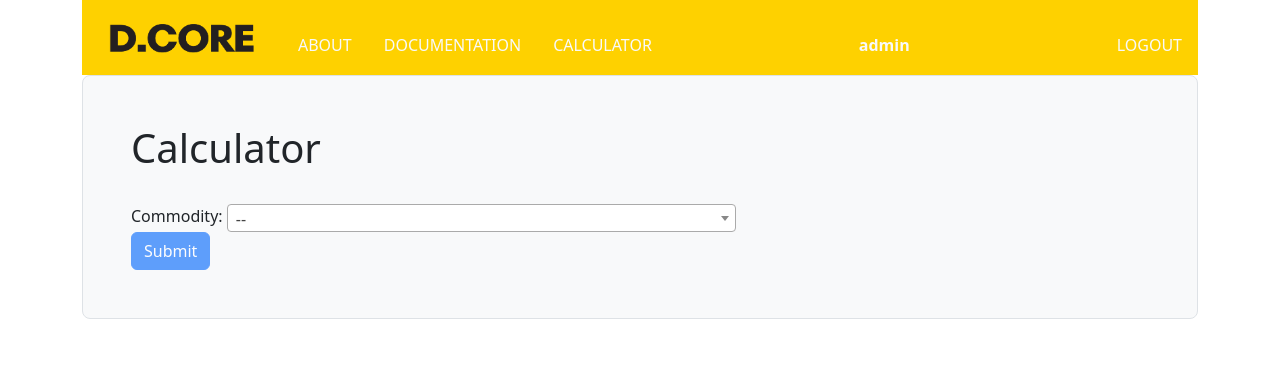
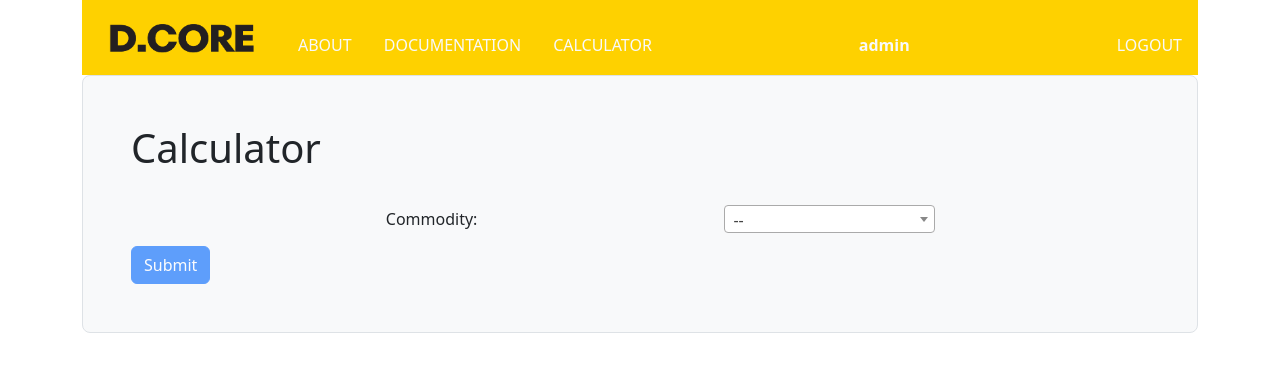
Before and after one commit to Nickel1054/DCore_web, a Django app: page /calc/ in a window 1280 px wide. Shown: the top 372 px of the page. Run offline with Django 4.2, Linux system fonts and the light colour scheme; a user stored in the database is signed in; some libraries are stand-ins or nearby versions.

Commit message:
Creating js table for better view. Committer: PekarskyiYV@dtek.com

```diff
--- a/calculator/templates/calculator.html
+++ b/calculator/templates/calculator.html
@@ -15,11 +15,57 @@
         <h1>Calculator</h1><br>
         <div class="row">
             <div class="col-12">
+
                 {{ form.non_field_errors }}
                 <form id="calculator-form" method="post">
                     {#                                                                         TODO Add table here for equal heights #}
+
                     {% csrf_token %}
                     {{ form.subject.errors }}
+                    <table>
+                        <tr id="commodity-tr">
+                            <td class="empty col-2"></td>
+                            <td class="label-1 col-4"></td>
+                            <td class="column-1 col-8"></td>
+{#                            <td class="empty col-2"></td>#}
+                        </tr>
+                        <tr id="source-tr" class="table-row-hidden">
+                            <td class="label-1 col-3"></td>
+                            <td class="column-1 col-3"></td>
+                            <td class="label-2 col-3"></td>
+                            <td class="column-2 col-3"></td>
+                        </tr>
+                        <tr id="zone-tr" class="table-row-hidden">
+                            <td class="label-1 col-3"></td>
+                            <td class="column-1 col-3"></td>
+                            <td class="label-2 col-3"></td>
+                            <td class="column-2 col-3"></td>
+                        </tr>
+                        <tr id="load-tr" class="table-row-hidden">
+                            <td class="label-1 col-3"></td>
+                            <td class="column-1 col-3"></td>
+                            <td class="label-2 col-3"></td>
+                            <td class="column-2 col-3"></td>
+                        </tr>
+                        <tr id="product-type-tr" class="table-row-hidden">
+                            <td class="label-1 col-3"></td>
+                            <td class="column-1 col-3"></td>
+                            <td class="label-2 col-3"></td>
+                            <td class="column-2 col-3"></td>
+                        </tr>
+                        <tr id="product-type-sub-1-tr" class="table-row-hidden">
+                            <td class="label-1 col-3"></td>
+                            <td class="column-1 col-3"></td>
+                            <td class="label-2 col-3"></td>
+                            <td class="column-2 col-3"></td>
+                        </tr>
+                        <tr id="product-type-sub-2-tr" class="table-row-hidden">
+                            <td class="label-1 col-3"></td>
+                            <td class="column-1 col-3"></td>
+                            <td class="label-2 col-3"></td>
+                            <td class="column-2 col-3"></td>
+                        </tr>
+                    </table>
                     {% for field in form %}
                         {% if 'commodity' in field.html_name %}
                             <div class="row">
--- a/calculator/templates/result.html
+++ b/calculator/templates/result.html
@@ -34,8 +34,8 @@
                 </tr>
             </table>
         </div>
-    <p>Total {{ df|length }} rows.</p>
-    <a href="{% url 'download' %}"><input class="button btn-primary" type="button" value="Download"></a>
+        <p>Total {{ df|length }} rows.</p>
+        <a href="{% url 'download' %}"><input class="button btn-primary" type="button" value="Download"></a>
     </div>
 
 {% endblock %}
--- a/calculator/templatetags/calc_extras.py
+++ b/calculator/templatetags/calc_extras.py
@@ -8,6 +8,16 @@ def split_class(value: str):
     return value.replace('-', '_').split('_')[0]
 
 
+@register.filter(is_safe=True, name='class_visible')
+def class_visible(value: str):
+    return 'select-vis' in value.__class__.__name__
+
+
+@register.filter(is_safe=True, name='get_class')
+def get_class(value: str):
+    return value.__class__.__name__
+
+
 @register.filter(is_safe=True, name='remove_number')
 def split_class(value: str):
     return value.rsplit('_', 1)[0]
--- a/static/calculator/js/calc.js
+++ b/static/calculator/js/calc.js
@@ -4,6 +4,17 @@
 
 // date_field1.classList.add("form-control");
 // date_field2.classList.add("form-control");
+
+function move_element(div_selector, dest_tr) {
+    let label_element = document.querySelector(div_selector + ' label');
+    jQuery(label_element).detach().appendTo(dest_tr + ' td.label-1');
+
+    // console.log(label_element);
+    let div_element = document.querySelector(div_selector);
+    jQuery(div_element).detach().appendTo(dest_tr + ' td.column-1');
+}
+
+// TODO: implement move_element to every change function to move elements in table and out of it.
 
 function make_vis(element) {
     if (element.classList.contains('select-hid')) {
@@ -18,7 +29,6 @@ function make_invis(element) {
         element.classList.add('select-hid');
     }
 }
-
 
 function make_invis_all(in_element = '') {
     let selector = ".select-div";
@@ -251,6 +261,7 @@ function product_change(element_id) {
         'year': 'period_year_',
         'gas_year': 'period_gas_year_',
     };
+    let commodity = document.getElementById('id_commodity').value;
     let product = document.getElementById(element_id).value;
     let column_number = element_id.split('_').at(-1);
     let source = document.querySelector('.select-vis.select-exchange.select-column-' + column_number + ' select').value
@@ -259,7 +270,7 @@ function product_change(element_id) {
     make_invis_all('select-period select-column-' + column_number);
     if (product !== 'empty') {
         if (product === 'day' || product === 'da') {
-            if (source === 'eex') {
+            if (source === 'eex' || commodity === 'gas') {
                 let select_div = document.getElementById(product_dict['day_eex'] + column_number + '-div-id');
                 // console.log(element + column_number + '-div-id');
                 make_vis(select_div);
@@ -363,7 +374,7 @@ function button_change() {
                         count++;
                     }
                 } else {
-                    if (Object.keys(dict).length === 6) {
+                    if (Object.keys(dict).length === 5) {
                         count++;
                     }
                 }
--- a/static/calculator/js/onload.js
+++ b/static/calculator/js/onload.js
@@ -14,3 +14,14 @@ for (let field of [date_start_field1, date_start_field2, date_end_field1, date_e
     field.setAttribute('min', '2018-01-01');
     field.setAttribute('max', '2025-12-31');
 }
+
+function move_element(div_selector, dest_tr) {
+    let label_element = document.querySelector(div_selector + ' label');
+    jQuery(label_element).detach().appendTo(dest_tr + ' td.label-1');
+
+    // console.log(label_element);
+    let div_element = document.querySelector(div_selector);
+    jQuery(div_element).detach().appendTo(dest_tr + ' td.column-1');
+}
+
+move_element('#commodity-div-id', '#commodity-tr');
```
Also changed, not shown: calculator/calculator_utils/Calculator_class.py (+3 -5 lines), db.sqlite3.
